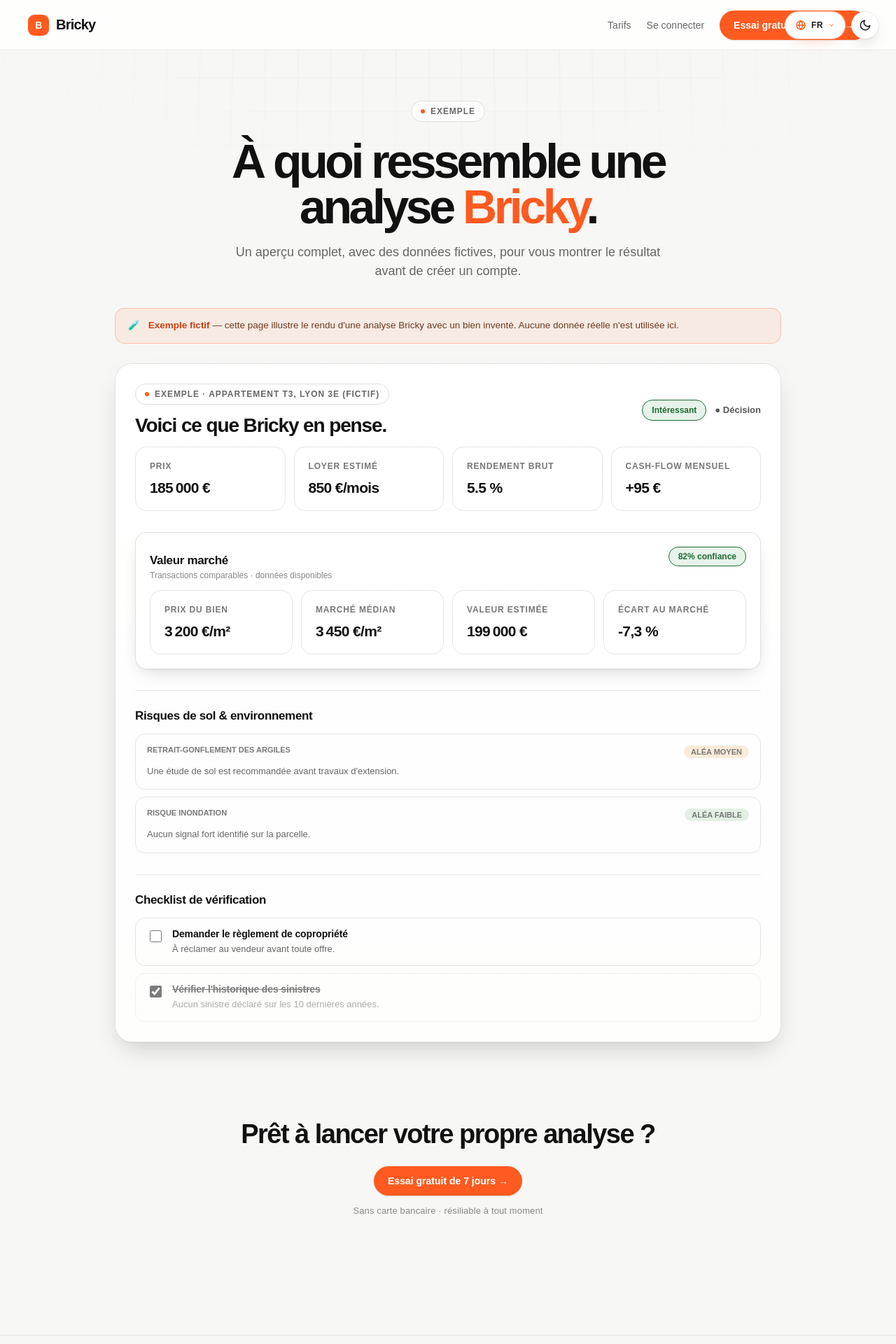
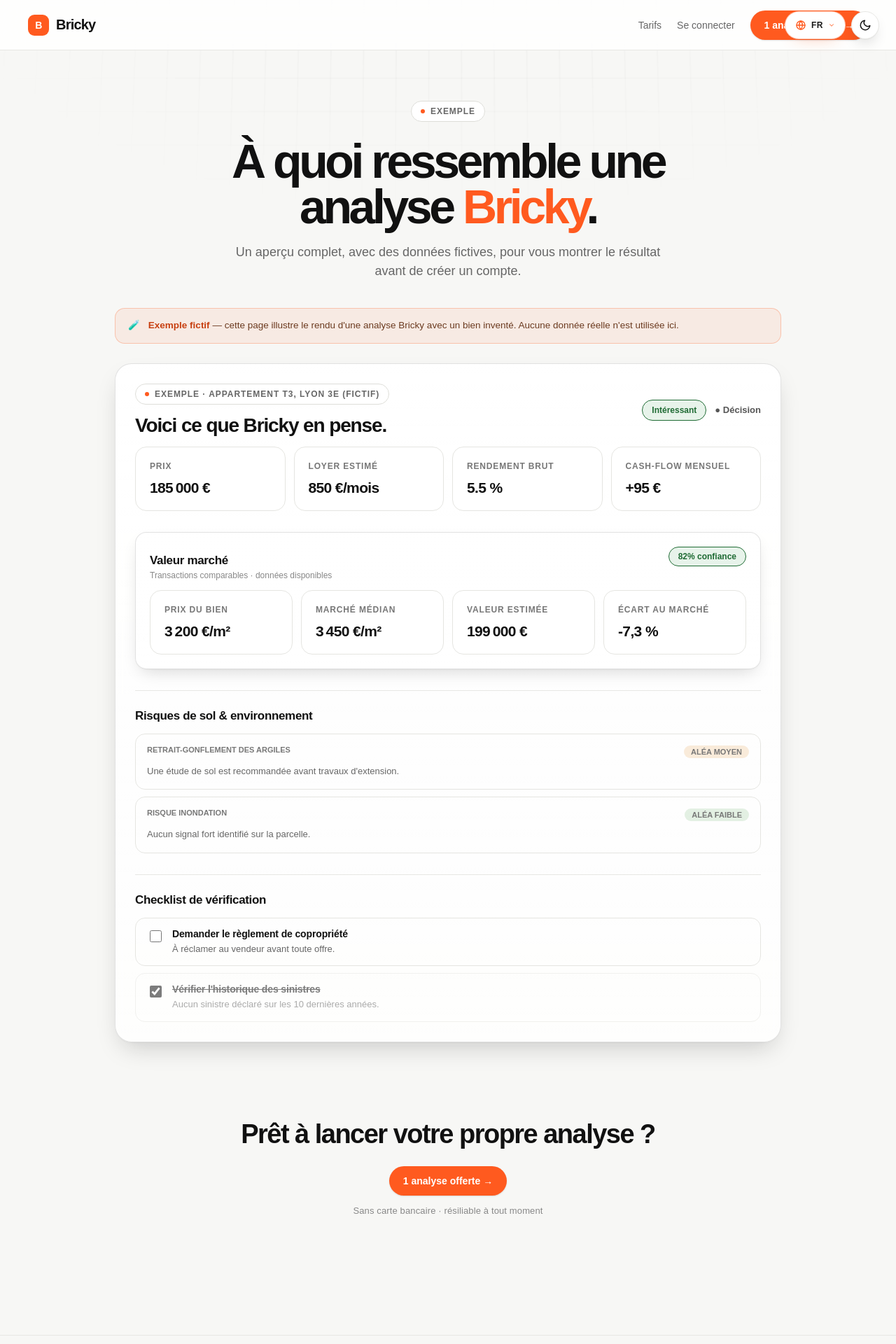
Before and after one commit to dreamsbuilding3-afk/BRICKY.AI, a Next.js app: page /demo in a window 1280 px wide. Shown: the top 1920 px of the page at 70% size. Built offline with nearby package versions, Linux system fonts and the light colour scheme.

Commit message:
Démo : 1 analyse offerte

```diff
--- a/app/demo/page.tsx
+++ b/app/demo/page.tsx
@@ -16,7 +16,7 @@ export default function DemoPage() {
         <div className="nav-links">
           <Link className="navlink" href="/pricing">Tarifs</Link>
           <Link className="navlink" href="/login">Se connecter</Link>
-          <Link className="nav-cta" href="/analyze">Essai gratuit de 7 jours →</Link>
+          <Link className="nav-cta" href="/analyze">1 analyse offerte →</Link>
         </div>
       </nav>
 
@@ -97,7 +97,7 @@ export default function DemoPage() {
 
         <section className="cta-band" style={{ marginTop: 40 }}>
           <h2>Prêt à lancer votre propre analyse ?</h2>
-          <Link className="nav-cta" href="/analyze">Essai gratuit de 7 jours →</Link>
+          <Link className="nav-cta" href="/analyze">1 analyse offerte →</Link>
           <div className="trial-note trial-note-light">Sans carte bancaire · résiliable à tout moment</div>
         </section>
       </section>
```
